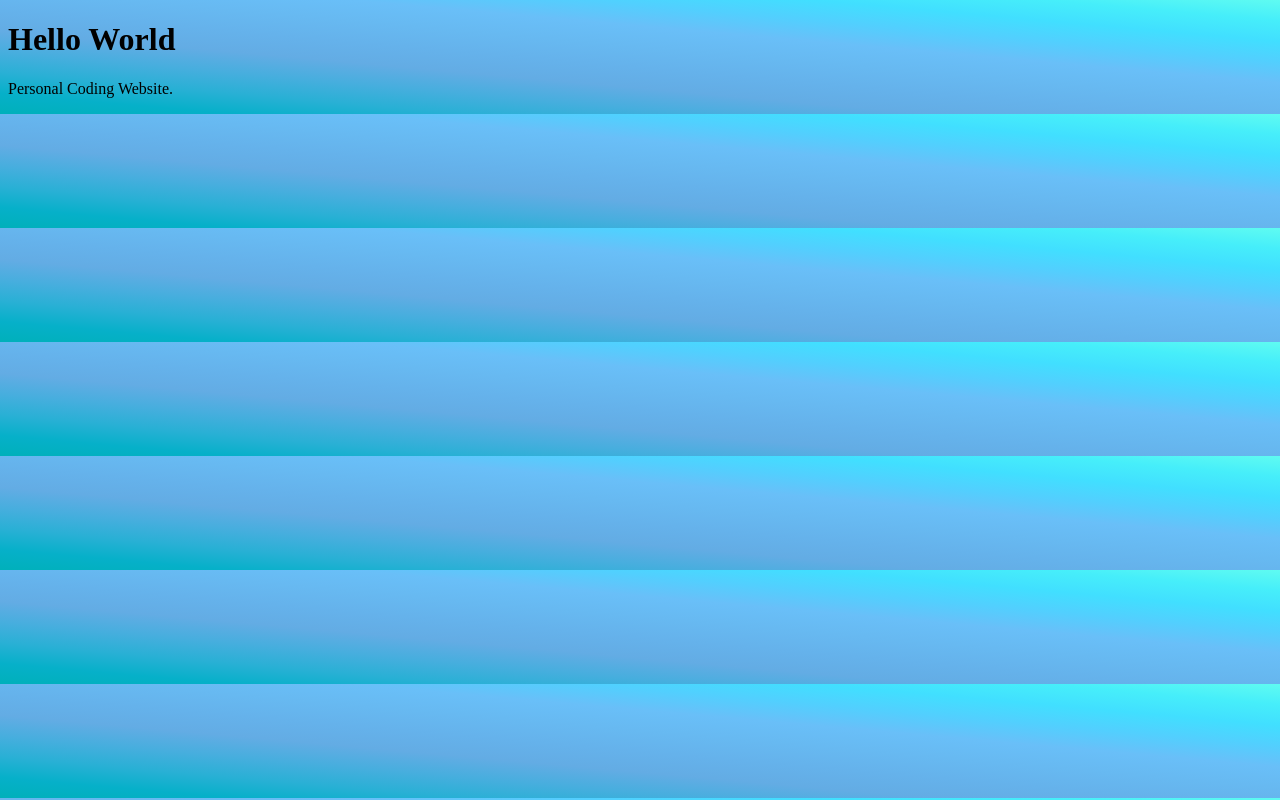
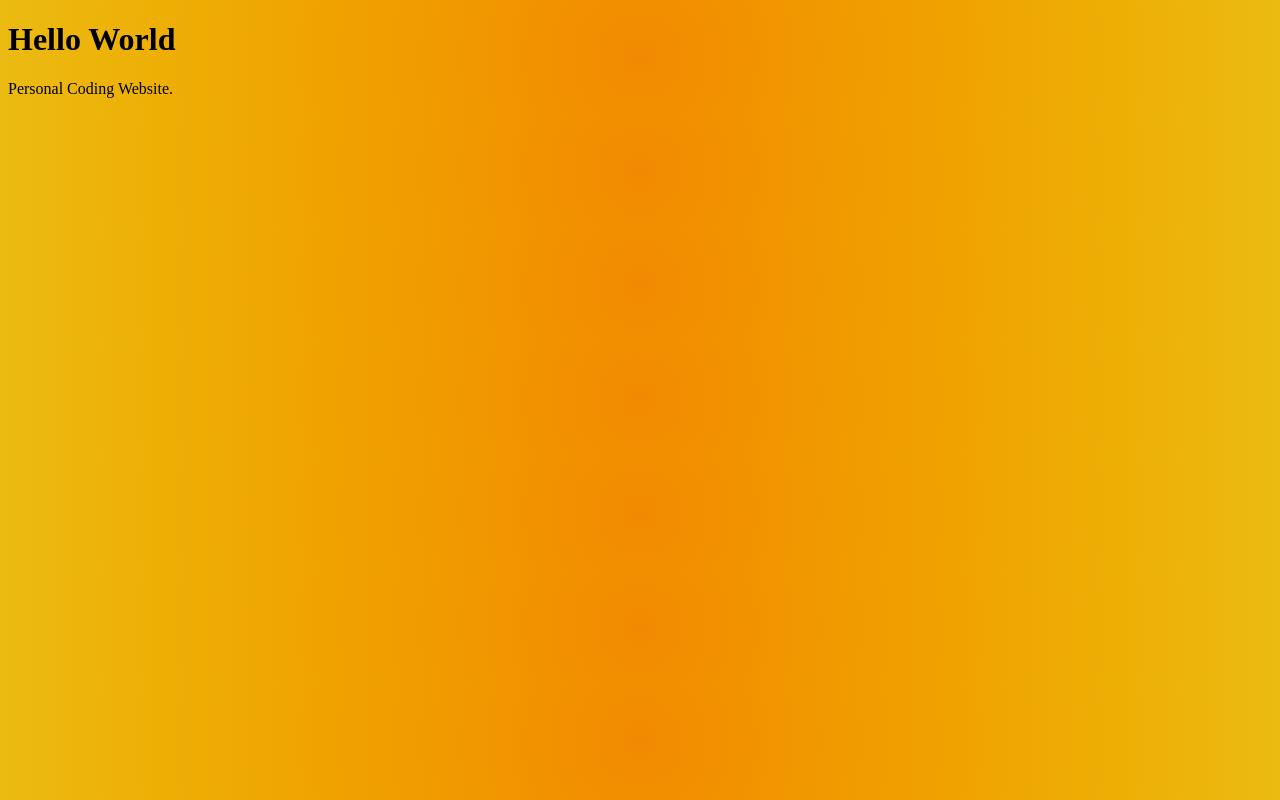
Before and after one commit to ssissoko/ssissoko.github.io, a plain HTML site: page index.html in a window 1280 px wide. Drawn offline with Linux system fonts and the light colour scheme.

Commit message:
Update index.css

```diff
--- a/index.css
+++ b/index.css
@@ -1,3 +1,3 @@
 body {
-    background-image:linear-gradient(to right top, #00b0ba, #06b0c9, #29b0d5, #47aede, #63ace4, #65b2eb, #67b9f1, #69bff8, #52cffe, #41dfff, #46eefa, #5ffbf1);
+    background-image: radial-gradient(circle, #f28a01, #f19700, #f0a300, #eeaf05, #ebbb12);
 }
```
